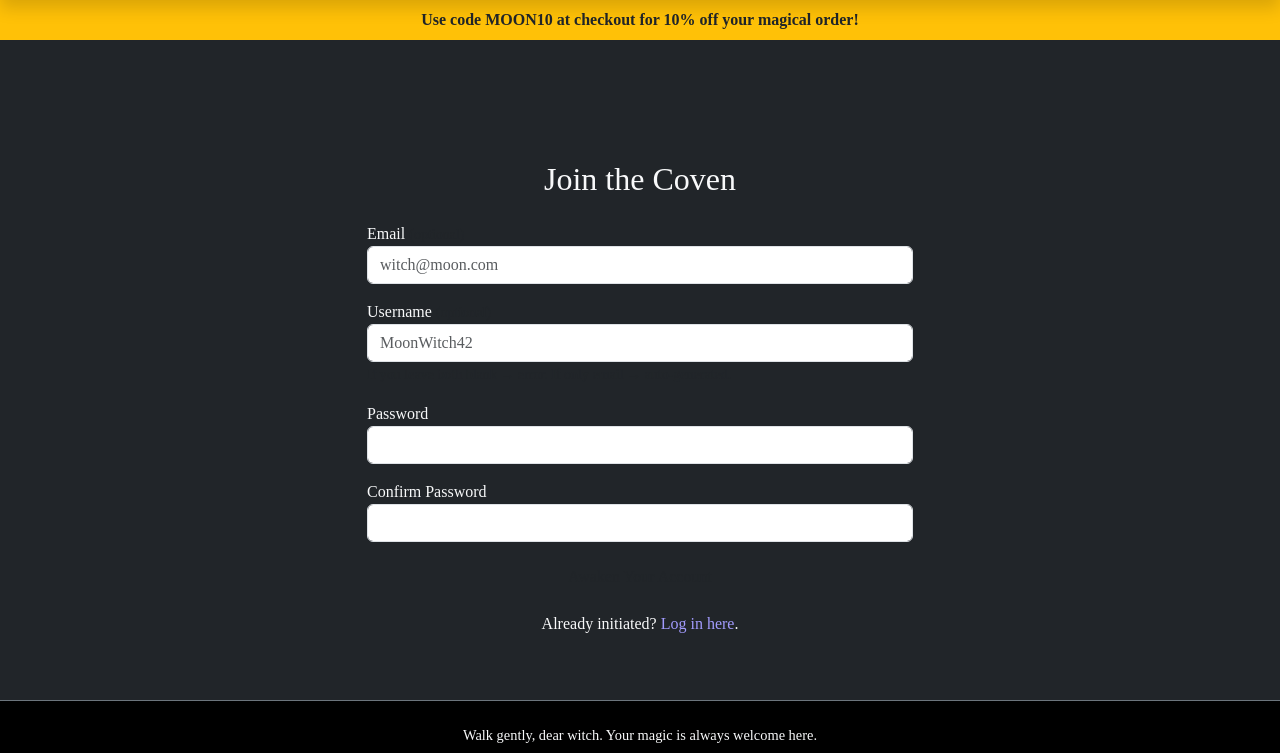
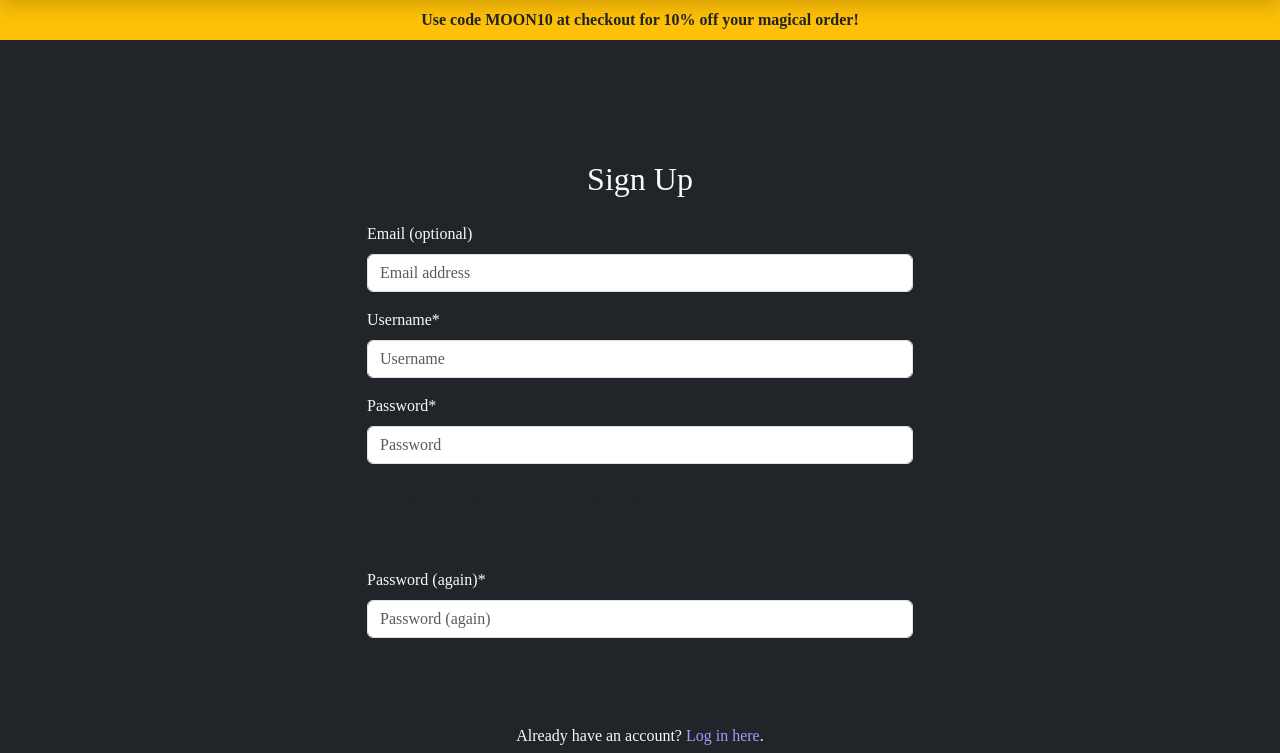
Before and after one commit to NavyBlue06/HecatesM, a Django app: page /accounts/signup/ in a window 1280 px wide. Shown: the part 56-809 px from the top of the page. Run offline with Django 5.2, Linux system fonts and the light colour scheme; some libraries are stand-ins or nearby versions.

Commit message:
REFINE: update order model and improve signup form layout and validation

```diff
--- a/templates/account/signup.html
+++ b/templates/account/signup.html
@@ -1,55 +1,39 @@
 {% extends "base.html" %}
-{% load static %}
+{% load crispy_forms_tags %}
 
 {% block content %}
 <div class="container py-5">
-    <div class="row justify-content-center">
-        <div class="col-md-6">
-            <h2 class="text-center mb-4">Join the Coven</h2>
+  <div class="row justify-content-center">
+    <div class="col-md-6">
 
-            <form method="post" action="{% url 'account_signup' %}">
-                {% csrf_token %}
+      <h2 class="mb-4 text-center">Sign Up</h2>
 
-                {% if form.errors %}
-                <div class="alert alert-danger">
-                    {% for error in form.non_field_errors %}
-                        {{ error }}
-                    {% endfor %}
-                </div>
-                {% endif %}
+      {% if form.errors %}
+        <div class="alert alert-danger">
+          {% for field, errors in form.errors.items %}
+            {% for error in errors %}
+              {{ error }}<br>
+            {% endfor %}
+          {% endfor %}
+        </div>
+      {% endif %}
 
-                <div class="mb-3">
-                    <label>Email <small class="text-muted">(optional)</small></label>
-                    <input type="email" name="email" class="form-control" placeholder="witch@moon.com">
-                </div>
+      <form method="post" action="{% url 'account_signup' %}">
+        {% csrf_token %}
 
-                <div class="mb-3">
-                    <label>Username <small class="text-muted">(optional)</small></label>
-                    <input type="text" name="username" class="form-control" placeholder="MoonWitch42">
-                    <small class="text-muted">If you leave both blank → error. If only email → auto-generated.</small>
-                </div>
+        {{ form|crispy }}
 
-                <div class="mb-3">
-                    <label>Password</label>
-                    <input type="password" name="password1" class="form-control" required>
-                </div>
+        <button type="submit" class="btn btn-purple w-100 mt-3">
+          Create Account
+        </button>
+      </form>
 
-                <div class="mb-3">
-                    <label>Confirm Password</label>
-                    <input type="password" name="password2" class="form-control" required>
-                </div>
+      <p class="text-center mt-3">
+        Already have an account?
+        <a href="{% url 'account_login' %}">Log in here</a>.
+      </p>
 
-                {% if redirect_field_value %}
-                <input type="hidden" name="{{ redirect_field_name }}" value="{{ redirect_field_value }}" />
-                {% endif %}
-
-                <button type="submit" class="btn btn-purple w-100">Awaken Your Account</button>
-            </form>
-
-            <p class="text-center mt-3">
-                Already initiated? <a href="{% url 'account_login' %}">Log in here</a>.
-            </p>
-        </div>
     </div>
+  </div>
 </div>
 {% endblock %}
```
Also changed, not shown: checkout/models.py (+49 -29 lines), mysticbox/settings.py (+6 -5 lines), requirements.txt (+29 -5 lines).
